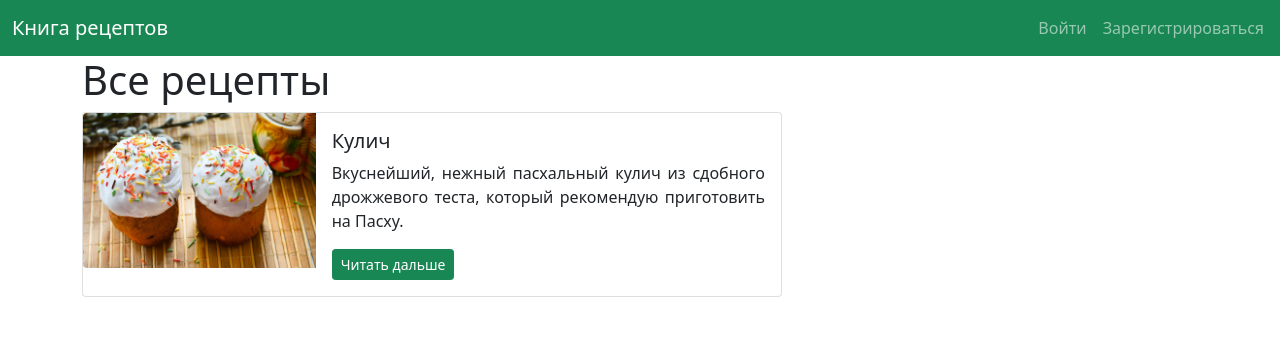
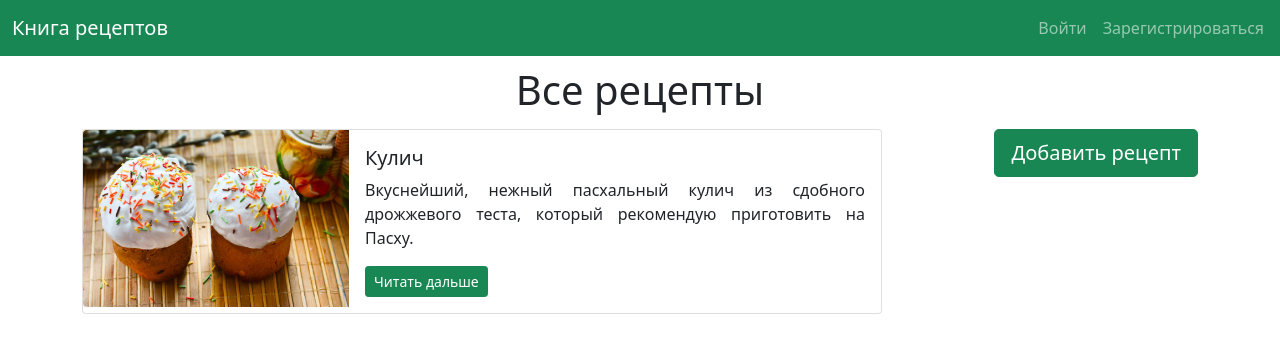
Before and after one commit to olik07/web-project, a Flask app: page / in a window 1280 px wide. Shown: the top 356 px of the page. Run offline with Flask 3, Linux system fonts and the light colour scheme; data comes from the database, SQL or seed files in the repository.

Commit message:
button for adding recipes

```diff
--- a/templates/index.html
+++ b/templates/index.html
@@ -1,9 +1,36 @@
 {% extends "base.html" %}
 
 {% block content %}
-<h1>Все рецепты</h1>
+<h1 class="text-center" style="margin-top: 10px; margin-bottom: 15px;">Все рецепты</h1>
+{% if current_user.is_authenticated %}
+<a class="btn btn-success btn-lg" href="#" style="float: right;">Добавить рецепт</a>
+{% else %}
+<button type="button" class="btn btn-success btn-lg" style="float: right;"
+        data-bs-toggle="modal" data-bs-target="#staticBackdrop">
+  Добавить рецепт
+</button>
+<div class="modal fade" id="staticBackdrop" data-bs-backdrop="static" data-bs-keyboard="false"
+     tabindex="-1" aria-labelledby="staticBackdropLabel" aria-hidden="true">
+  <div class="modal-dialog modal-dialog-centered">
+    <div class="modal-content">
+      <div class="modal-header">
+        <h6 class="modal-title" id="staticBackdropLabel">Добавлять рецепт могут только авторизованные пользователи</h6>
+        <button type="button" class="btn-close" data-bs-dismiss="modal" aria-label="Close"></button>
+      </div>
+      <div class="modal-body">
+        <p>
+          <a href="/register">Зарегистрируйтесь</a> или <a href="/login">авторизуйтесь</a>
+        </p>
+      </div>
+      <div class="modal-footer">
+        <button type="button" class="btn btn-secondary" data-bs-dismiss="modal">Закрыть</button>
+      </div>
+    </div>
+  </div>
+</div>
+{% endif %}
 {% for item in recipes %}
-<div class="card mb-3" style="max-width: 700px;">
+<div class="card mb-3" style="max-width: 800px;">
   <div class="row g-0">
     <div class="col-md-4">
       <img src="static/img/{{ item.picture_name }}" class="img-fluid rounded-start">
```
